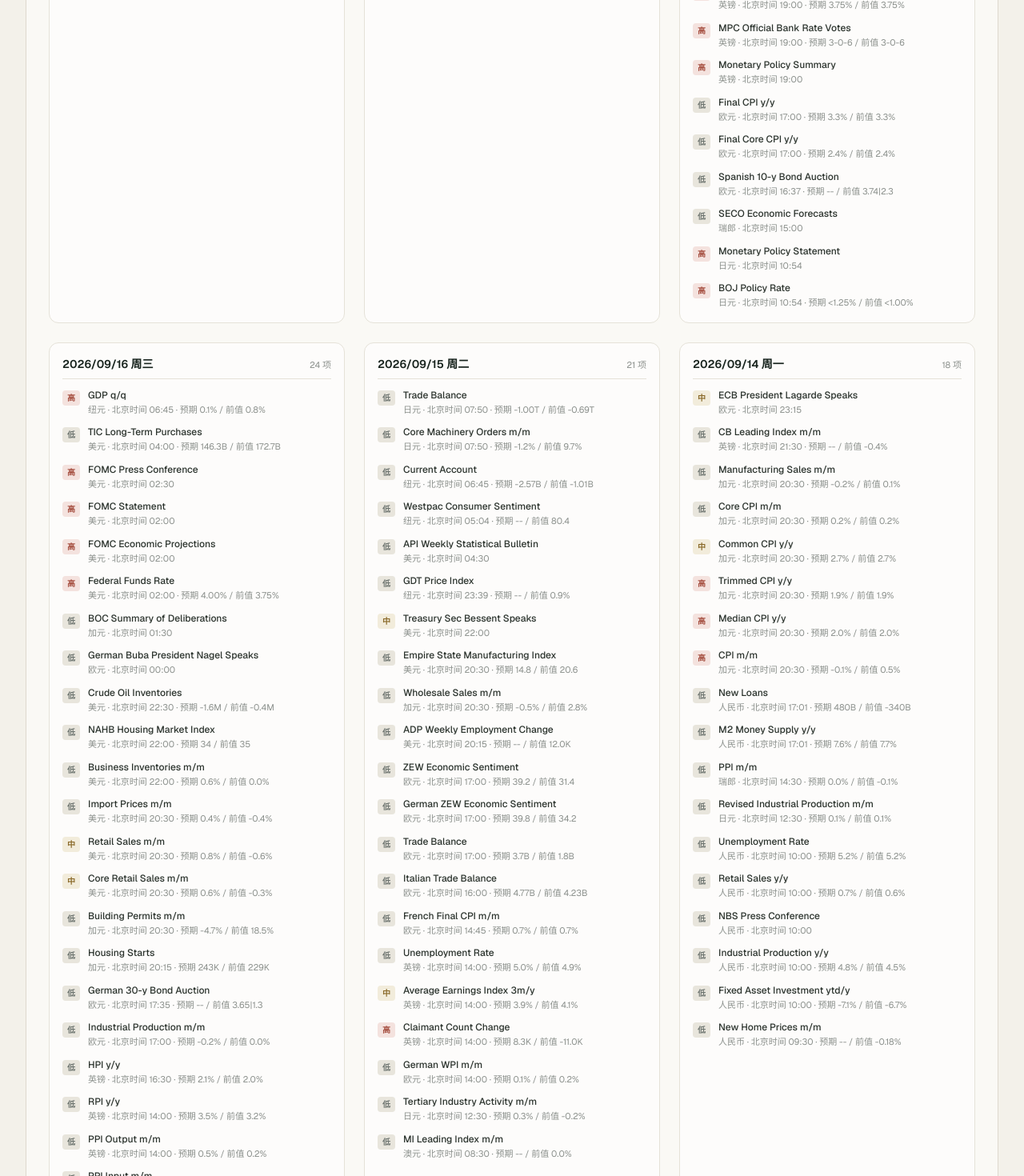
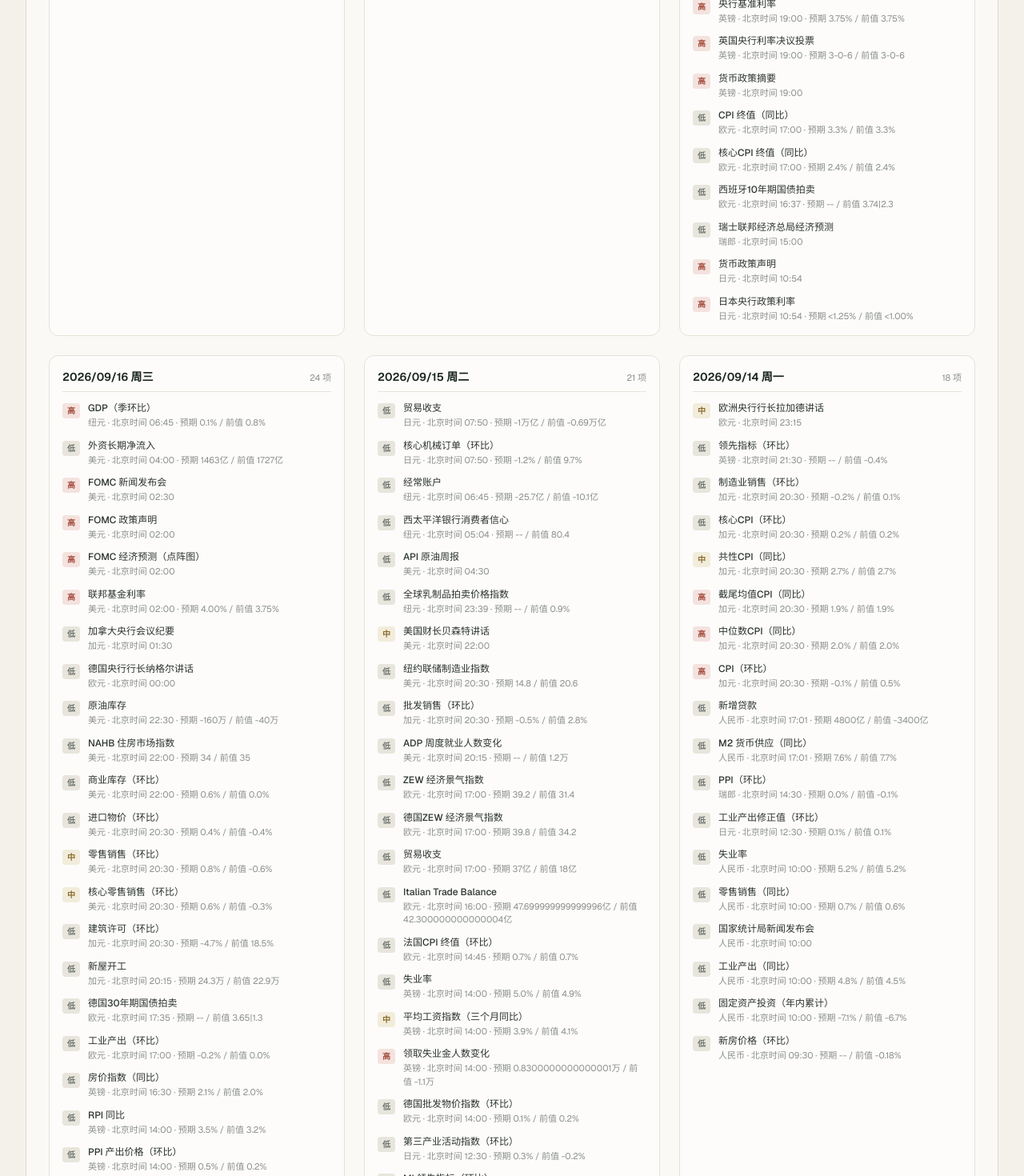
Before and after one commit to hainan5/invest-tracker, a Next.js app: page / in a window 1280 px wide. Shown: the part 2160-3630 px from the top of the page at 80% size. Built offline with nearby package versions, Linux system fonts and the light colour scheme.

Commit message:
feat: 财经事件标题与数值翻译为中文

```diff
--- a/src/components/economic-events-card.tsx
+++ b/src/components/economic-events-card.tsx
@@ -15,6 +15,118 @@ const currencyLabels: Record<string, string> = {
   USD: "美元", CNY: "人民币", EUR: "欧元", JPY: "日元", GBP: "英镑",
   AUD: "澳元", CAD: "加元", CHF: "瑞郎", NZD: "纽元", All: "全球",
 };
+
+// 上游标题为英文，这里翻译成中文；未命中整句时按通用规则转换周期后缀，仍不识别则保留原文
+const titleTranslations: Record<string, string> = {
+  // 美国 / 美联储
+  "FOMC Statement": "FOMC 政策声明",
+  "FOMC Press Conference": "FOMC 新闻发布会",
+  "FOMC Economic Projections": "FOMC 经济预测（点阵图）",
+  "FOMC Member Bowman Speaks": "FOMC 委员鲍曼讲话",
+  "FOMC Member Schmid Speaks": "FOMC 委员施密德讲话",
+  "Federal Funds Rate": "联邦基金利率",
+  "Treasury Sec Bessent Speaks": "美国财长贝森特讲话",
+  "ADP Weekly Employment Change": "ADP 周度就业人数变化",
+  "ADP Employment Change": "ADP 就业人数变化",
+  "Nonfarm Payrolls": "非农就业人数", "Non-Farm Payrolls": "非农就业人数", "NFP": "非农就业人数",
+  "Unemployment Claims": "初请失业金人数",
+  "Unemployment Rate": "失业率",
+  "Average Hourly Earnings m/m": "平均时薪（环比）",
+  "CPI m/m": "CPI（环比）", "CPI y/y": "CPI（同比）",
+  "Core CPI m/m": "核心CPI（环比）", "Core CPI y/y": "核心CPI（同比）",
+  "Median CPI y/y": "中位数CPI（同比）", "Trimmed CPI y/y": "截尾均值CPI（同比）",
+  "Final CPI y/y": "CPI 终值（同比）", "Final Core CPI y/y": "核心CPI 终值（同比）",
+  "PPI m/m": "PPI（环比）", "Core PPI m/m": "核心PPI（环比）",
+  "PPI Input m/m": "PPI 投入价格（环比）", "PPI Output m/m": "PPI 产出价格（环比）",
+  "Import Prices m/m": "进口物价（环比）", "Export Prices m/m": "出口物价（环比）",
+  "Retail Sales m/m": "零售销售（环比）", "Retail Sales y/y": "零售销售（同比）",
+  "Core Retail Sales m/m": "核心零售销售（环比）",
+  "Industrial Production m/m": "工业产出（环比）", "Industrial Production y/y": "工业产出（同比）",
+  "Revised Industrial Production m/m": "工业产出修正值（环比）",
+  "Manufacturing Sales m/m": "制造业销售（环比）",
+  "Capacity Utilization Rate": "产能利用率",
+  "Housing Starts": "新屋开工", "Building Permits": "建筑许可", "Building Permits m/m": "建筑许可（环比）",
+  "Pending Home Sales m/m": "成屋签约销售（环比）",
+  "New Home Prices m/m": "新房价格（环比）", "NHPI m/m": "新屋价格指数（环比）",
+  "HPI y/y": "房价指数（同比）",
+  "NAHB Housing Market Index": "NAHB 住房市场指数",
+  "Empire State Manufacturing Index": "纽约联储制造业指数",
+  "Philly Fed Manufacturing Index": "费城联储制造业指数",
+  "CB Leading Index m/m": "领先指标（环比）",
+  "Business Inventories m/m": "商业库存（环比）", "Wholesale Sales m/m": "批发销售（环比）",
+  "Crude Oil Inventories": "原油库存", "Natural Gas Storage": "天然气库存",
+  "API Weekly Statistical Bulletin": "API 原油周报",
+  "Trade Balance": "贸易收支", "Current Account": "经常账户",
+  "TIC Long-Term Purchases": "外资长期净流入", "Foreign Securities Purchases": "外资证券购买净额",
+  "FPI m/m": "外资证券投资（环比）",
+  // 欧洲
+  "ECB President Lagarde Speaks": "欧洲央行行长拉加德讲话",
+  "German Buba President Nagel Speaks": "德国央行行长纳格尔讲话",
+  "German ZEW Economic Sentiment": "德国ZEW 经济景气指数", "ZEW Economic Sentiment": "ZEW 经济景气指数",
+  "German PPI m/m": "德国PPI（环比）", "German WPI m/m": "德国批发物价指数（环比）",
+  "French Final CPI m/m": "法国CPI 终值（环比）",
+  "German 30-y Bond Auction": "德国30年期国债拍卖", "Spanish 10-y Bond Auction": "西班牙10年期国债拍卖",
+  "ECOFIN Meetings": "欧盟经济与财政部长会议", "Eurogroup Meetings": "欧元集团会议",
+  "GDP q/q": "GDP（季环比）",
+  // 中国
+  "NBS Press Conference": "国家统计局新闻发布会",
+  "Fixed Asset Investment ytd/y": "固定资产投资（年内累计）",
+  "Industrial Production y/y CN": "工业产出（同比）",
+  "Retail Sales y/y CN": "零售销售（同比）",
+  "Foreign Direct Investment ytd/y": "外商直接投资（年内累计）",
+  "New Loans": "新增贷款", "M2 Money Supply y/y": "M2 货币供应（同比）",
+  "New Home Prices m/m CN": "新房价格（环比）",
+  // 日澳加等其他地区
+  "BOJ Policy Rate": "日本央行政策利率", "BOJ Press Conference": "日本央行新闻发布会",
+  "National Core CPI y/y": "全国核心CPI（同比）", "Common CPI y/y": "共性CPI（同比）",
+  "Core Machinery Orders m/m": "核心机械订单（环比）",
+  "Tertiary Industry Activity m/m": "第三产业活动指数（环比）",
+  "Visitor Arrivals m/m": "入境游客（环比）",
+  "RBA Gov Bullock Speaks": "澳洲联储行长布洛克讲话", "RBA Assist Gov Hunter Speaks": "澳洲联储助理行长亨特讲话",
+  "Westpac Consumer Sentiment": "西太平洋银行消费者信心",
+  "MI Leading Index m/m": "MI 领先指标（环比）",
+  "BusinessNZ Services Index": "新西兰服务业表现指数",
+  "BOC Summary of Deliberations": "加拿大央行会议纪要",
+  "MPC Official Bank Rate Votes": "英国央行利率决议投票", "Official Bank Rate": "央行基准利率",
+  "Claimant Count Change": "领取失业金人数变化",
+  "Average Earnings Index 3m/y": "平均工资指数（三个月同比）",
+  "RMPI m/m": "原材料价格指数（环比）", "IPPI m/m": "工业生产者价格指数（环比）",
+  "New Home Prices m/m CA": "新房价格（环比）",
+  "Monetary Policy Statement": "货币政策声明", "Monetary Policy Summary": "货币政策摘要",
+  "SECO Economic Forecasts": "瑞士联邦经济总局经济预测",
+  "GDT Price Index": "全球乳制品拍卖价格指数",
+};
+
+function translateTitle(raw: string) {
+  const key = raw.trim();
+  const exact = titleTranslations[key];
+  if (exact) return exact;
+  return key
+    .replace(/\b3m\/y\b/g, "三个月同比")
+    .replace(/\bytd\/y\b/g, "年内累计")
+    .replace(/\bm\/m\b/g, "环比")
+    .replace(/\by\/y\b/g, "同比")
+    .replace(/\bq\/q\b/g, "季环比")
+    .replace(/\bw\/w\b/g, "周环比")
+    .replace(/\bPress Conference\b/g, "新闻发布会")
+    .replace(/\bBond Auction\b/g, "国债拍卖")
+    .replace(/\bSpeaks\b/g, "讲话");
+}
+
+// 上游数值使用 K/M/B/T 等英文缩写，换算成中文习惯单位（55K=5.5万，480B=4800亿）
+function formatValue(raw: string) {
+  const match = /^(-?\d+(?:\.\d+)?)\s*([KMBT])$/.exec(raw.trim());
+  if (!match) return raw;
+  const value = Number(match[1]);
+  if (Number.isNaN(value)) return raw;
+  switch (match[2]) {
+    case "K": return `${value / 10}万`;
+    case "M": return `${value * 100}万`;
+    case "B": return `${value * 10}亿`;
+    case "T": return `${value}万亿`;
+    default: return raw;
+  }
+}
 
 function weekdayLabel(date: string) {
   return new Intl.DateTimeFormat("zh-CN", { weekday: "short", timeZone: "UTC" }).format(new Date(`${date}T00:00:00Z`));
@@ -80,10 +192,10 @@ export function EconomicEventsCard({ events }: { events: EconomicEventPoint[] })
                   <li key={`${event.date}-${event.timeUtc}-${index}`} className="flex items-start gap-2.5">
                     <span className={`mt-0.5 shrink-0 rounded px-1.5 py-0.5 text-[10px] font-semibold ${impact.className}`}>{impact.label}</span>
                     <div className="min-w-0">
-                      <p className="truncate text-xs font-medium text-[#2b332d]" title={event.title}>{event.title}</p>
+                      <p className="truncate text-xs font-medium text-[#2b332d]" title={`${event.title} (${translateTitle(event.title)})`}>{translateTitle(event.title)}</p>
                       <p className="mt-0.5 text-[11px] text-[#8b908c]">
                         {event.currency in currencyLabels ? currencyLabels[event.currency] : event.currency} · 北京时间 {formatBeijingTime(event.date, event.timeUtc)}
-                        {(event.forecast || event.previous) && ` · 预期 ${event.forecast || "--"} / 前值 ${event.previous || "--"}`}
+                        {(event.forecast || event.previous) && ` · 预期 ${formatValue(event.forecast) || "--"} / 前值 ${formatValue(event.previous) || "--"}`}
                       </p>
                     </div>
                   </li>
@@ -94,7 +206,7 @@ export function EconomicEventsCard({ events }: { events: EconomicEventPoint[] })
         ))}
       </div>
 
-      <p className="mt-5 text-[11px] text-[#8b908c]">时间已换算为北京时间 · 影响等级与预期值为国际财经日历（ForexFactory）整理，仅供参考，不构成任何投资建议</p>
+      <p className="mt-5 text-[11px] text-[#8b908c]">时间已换算为北京时间，标题与数值已翻译为中文（原始数据来自国际财经日历 ForexFactory，未翻译的标题保留英文），仅供参考，不构成任何投资建议</p>
     </section>
   );
 }
```
